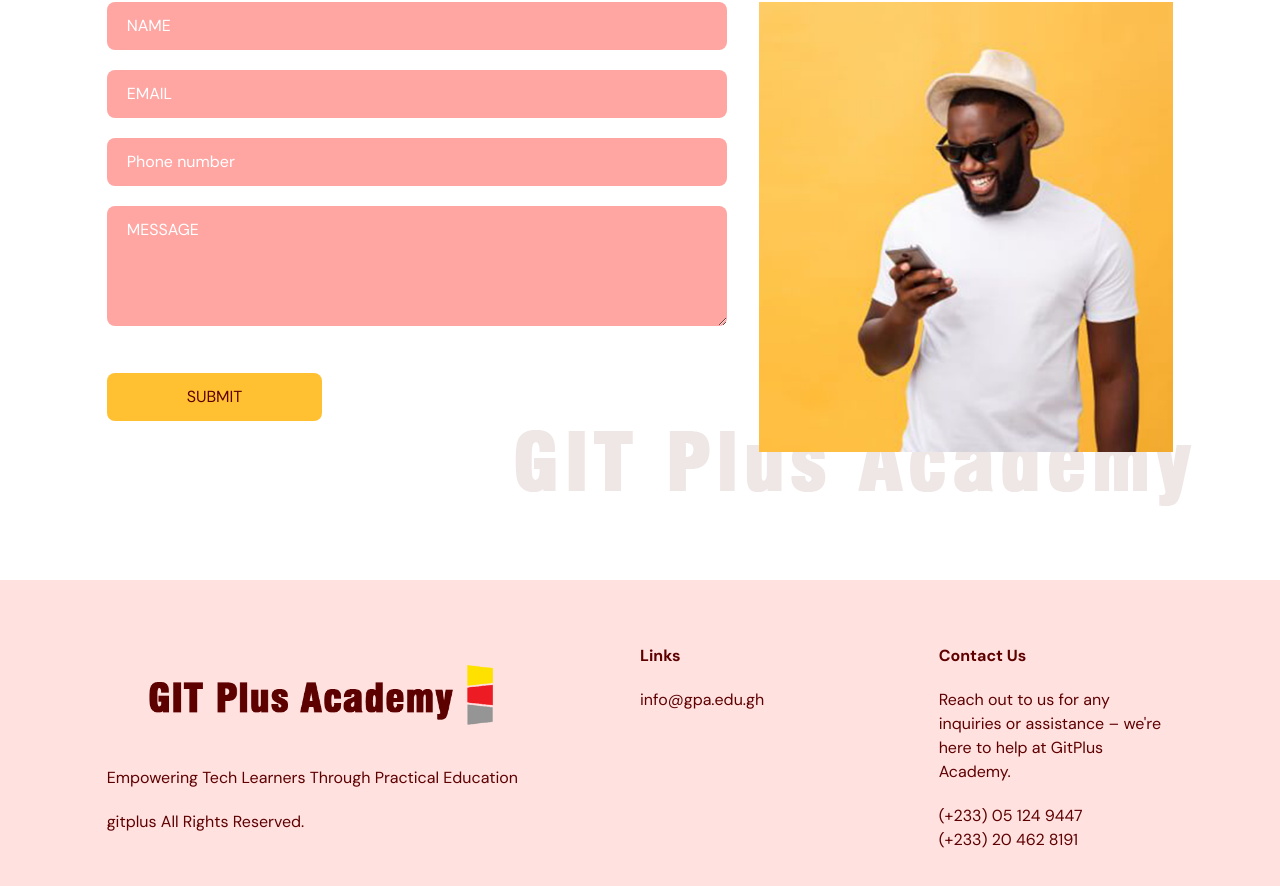
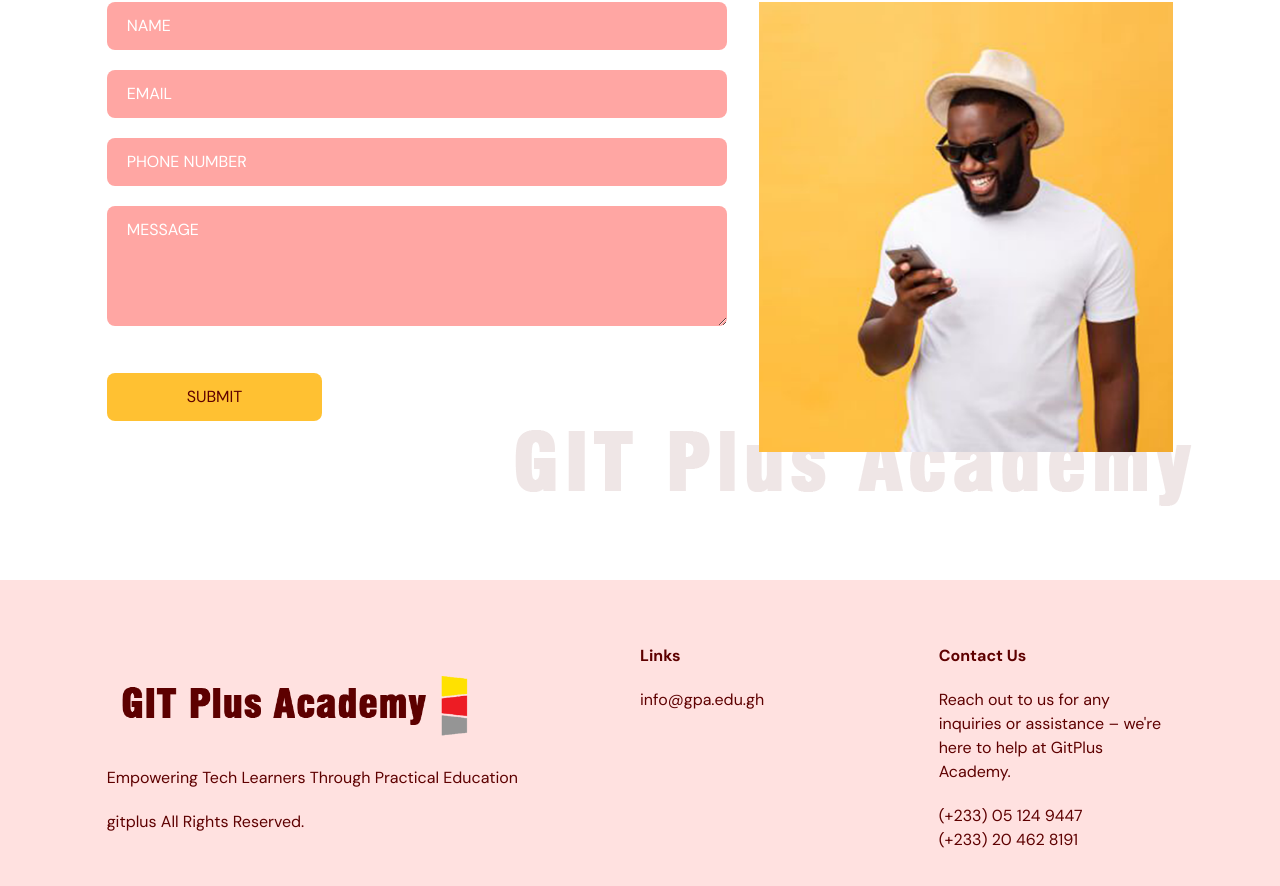
Before and after one commit to AtmosDerrick/Git-plus-academy, a React (Vite) app: page / in a window 1280 px wide. Shown: the part 3599-4485 px from the top of the page. Built offline with nearby package versions, Linux system fonts and the light colour scheme.

Commit message:
update logo

```diff
--- a/src/scenes/contactUs/index.tsx
+++ b/src/scenes/contactUs/index.tsx
@@ -104,7 +104,7 @@
               <input
                 className={inputStyles}
                 type="text"
-                placeholder="Phone number"
+                placeholder="PHONE NUMBER"
                 {...register("phone", {
                   required: true,
                 })}
```
Also changed, not shown: src/assets/Logo.png.
